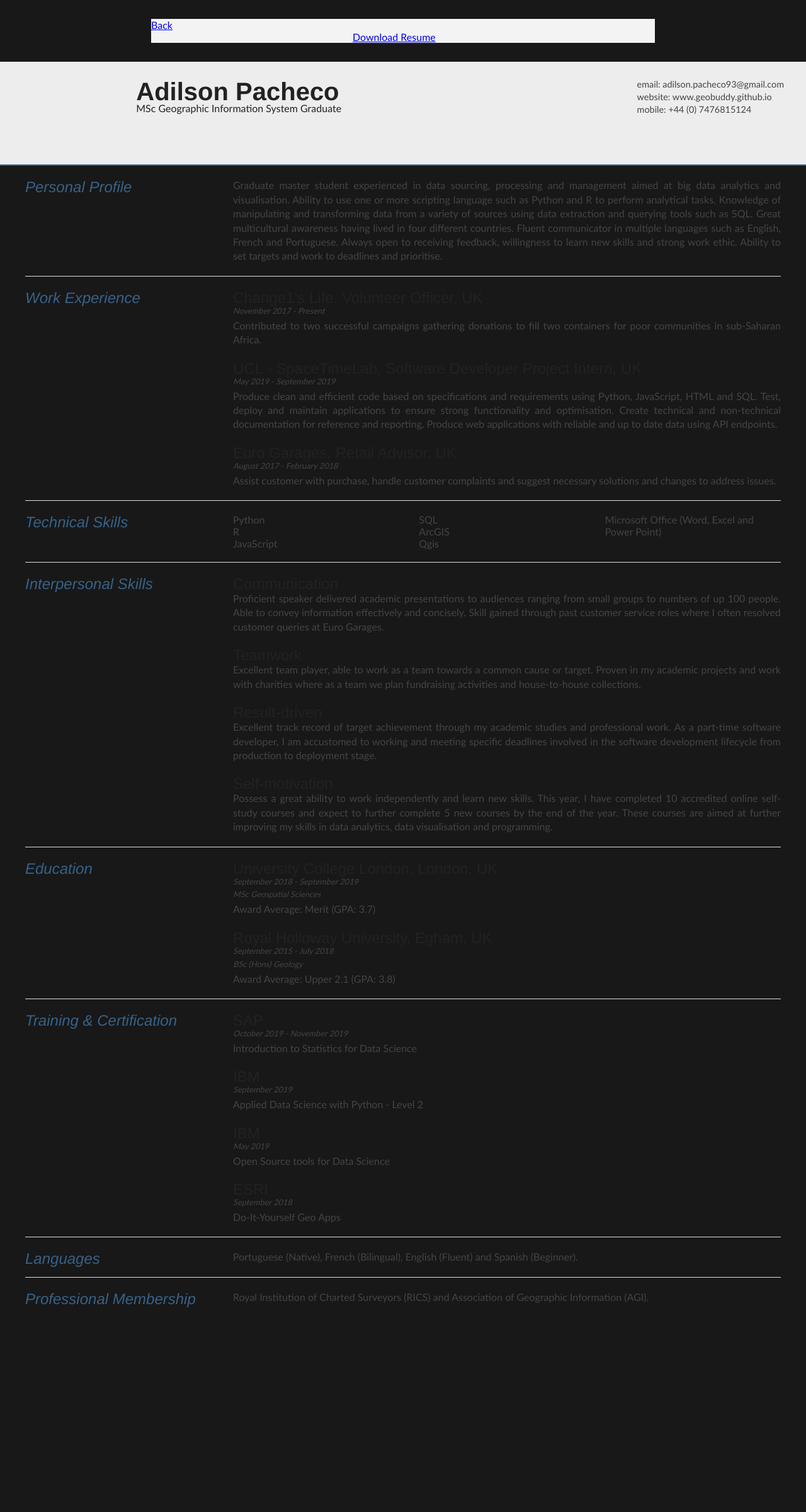
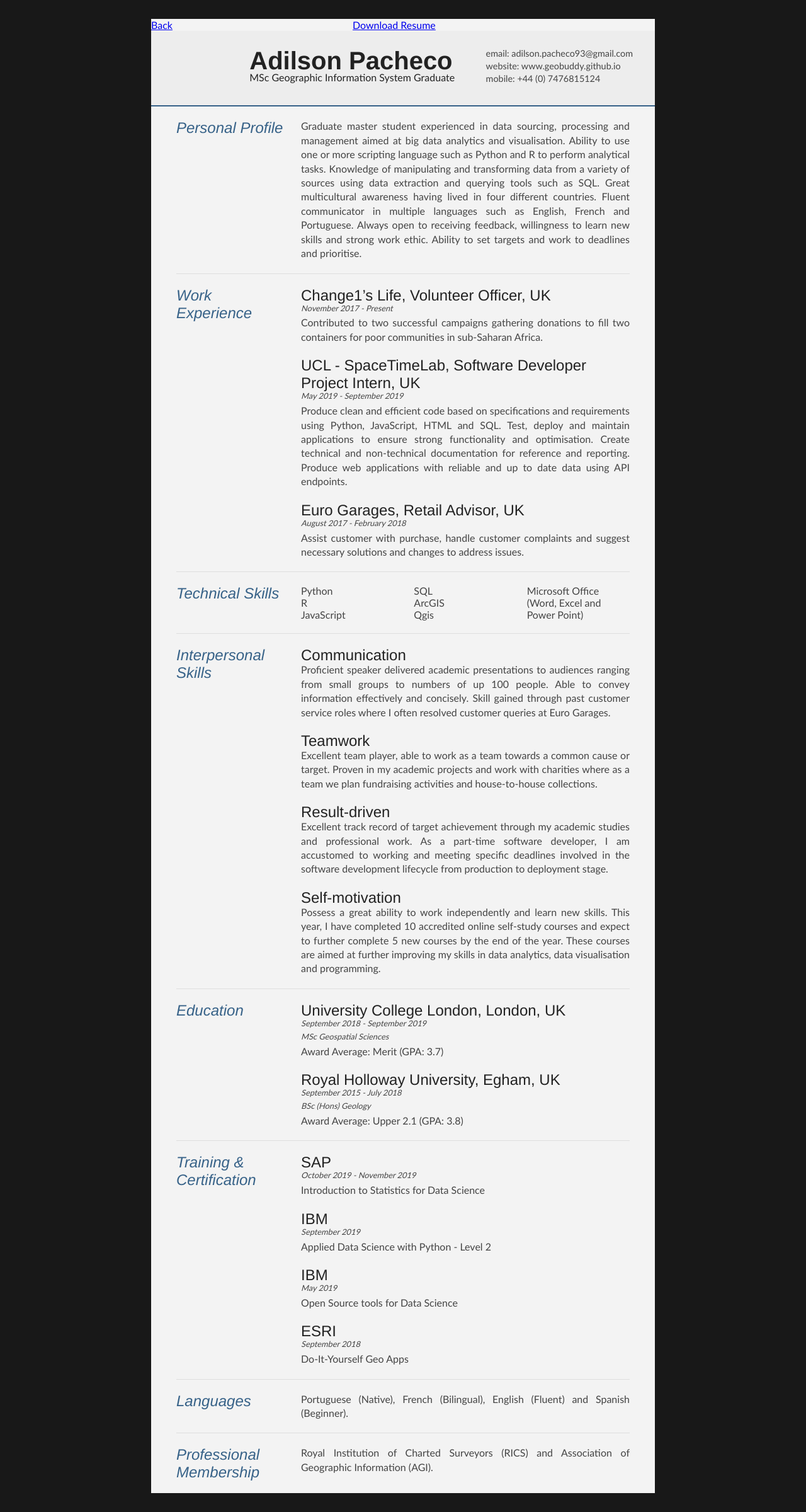
Before and after one commit to Geobuddy/geobuddy.github.io, a Jekyll site: the page built from _pages/resume.md, in a window 1280 px wide. Shown: the whole page at 63% size. Built offline with Jekyll 4.4.1, drawn with Linux system fonts in a browser that asks for light colours; some web fonts are replaced; before the commit the page ends 2100 px from its top, so only the background shows below that.

```diff
--- a/_layouts/resume.html
+++ b/_layouts/resume.html
@@ -15,7 +15,7 @@
 </head>
 <body id="top">
 <div id="cv" class="instaFade">
-	<div style="width: 100%; overflow: hidden;>
+	<div style="width: 100%; overflow: hidden;">
     <div style="width: 300px; float: left;"> <a href="https://geobuddy.github.io/" class="btn btn-primary" itemprop="email">Back</a> </div>
     <div style="margin-left: 320px;"> <a href="images/resume.pdf" download="adilson_pacheco_resume/cv" class="btn btn-primary" itemprop="email">Download Resume</a> </div>
   </div>
```
